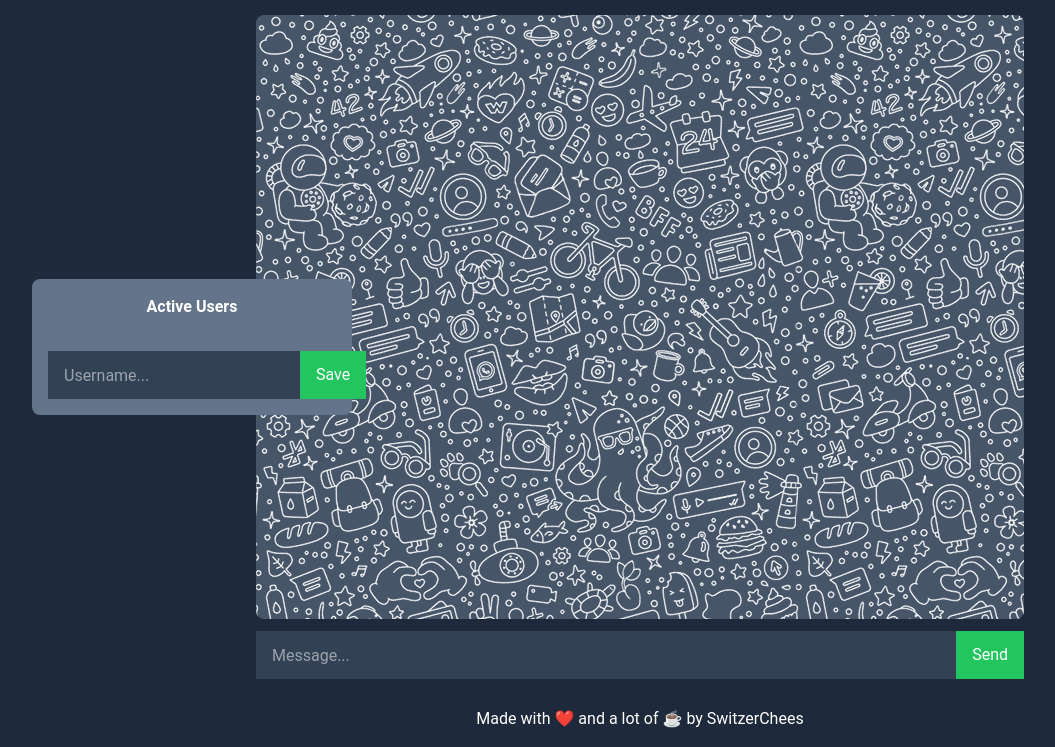
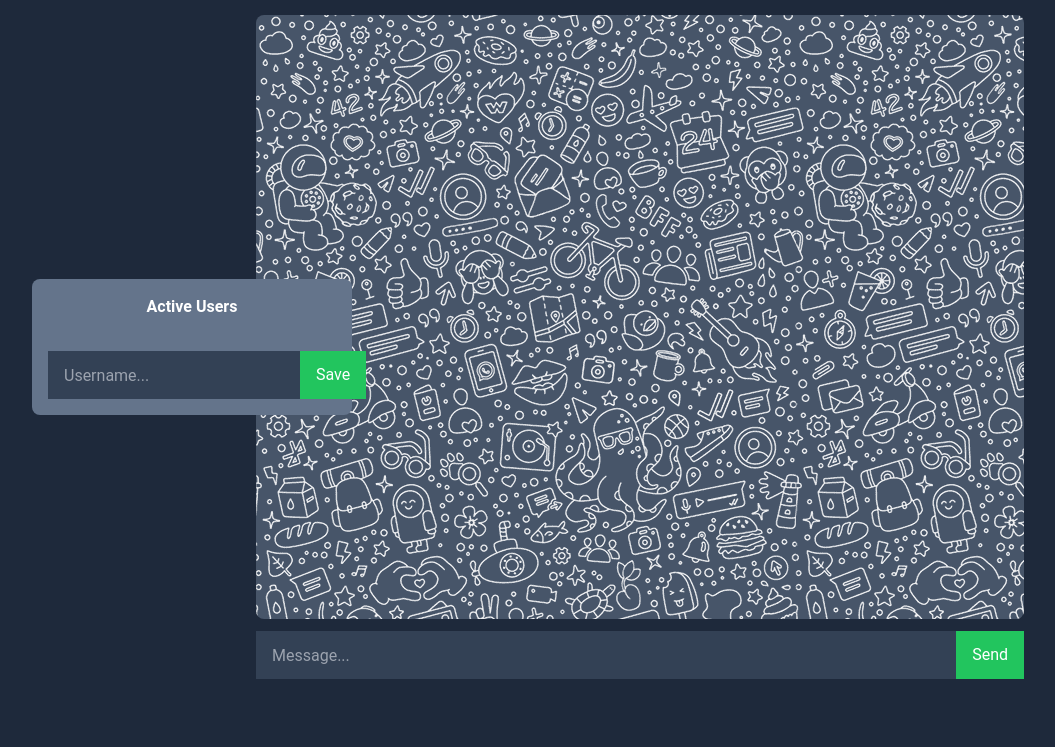
Before and after one commit to Medinolas/TransferarbeitChatApp, a website: page client/index.html in a window 1280 px wide. Shown: the part 53-800 px from the top of the page, without its empty margins (0-1055 px from the left). Drawn offline with nearby package versions, Linux system fonts and the light colour scheme.

```diff
--- a/client/index.html
+++ b/client/index.html
@@ -59,7 +59,6 @@
       </div>
     </div>
     <footer class="flex justify-center h-14 items-center flex-shrink-0">
-      <p>Made with ❤️ and a lot of ☕️ by SwitzerChees</p>
     </footer>
   </body>
 </html>
```
Also changed, not shown: 3 other files.
